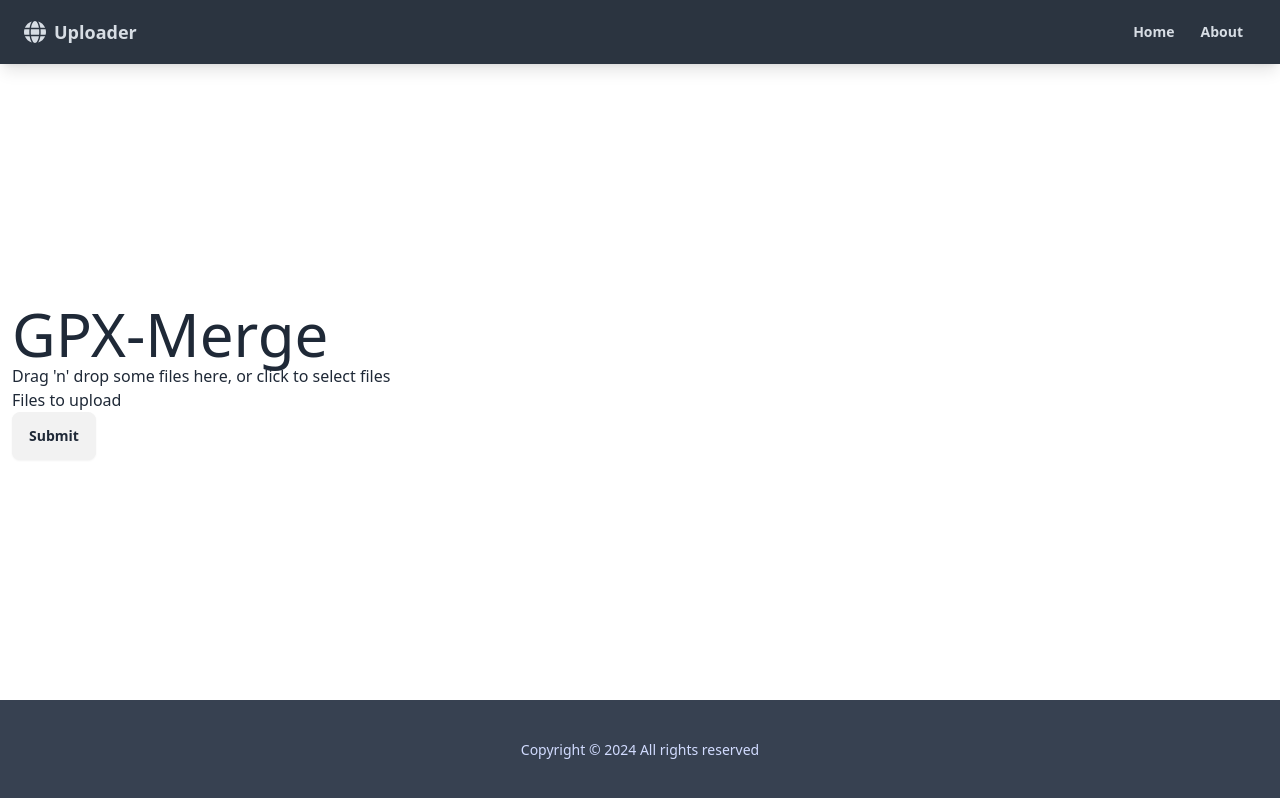
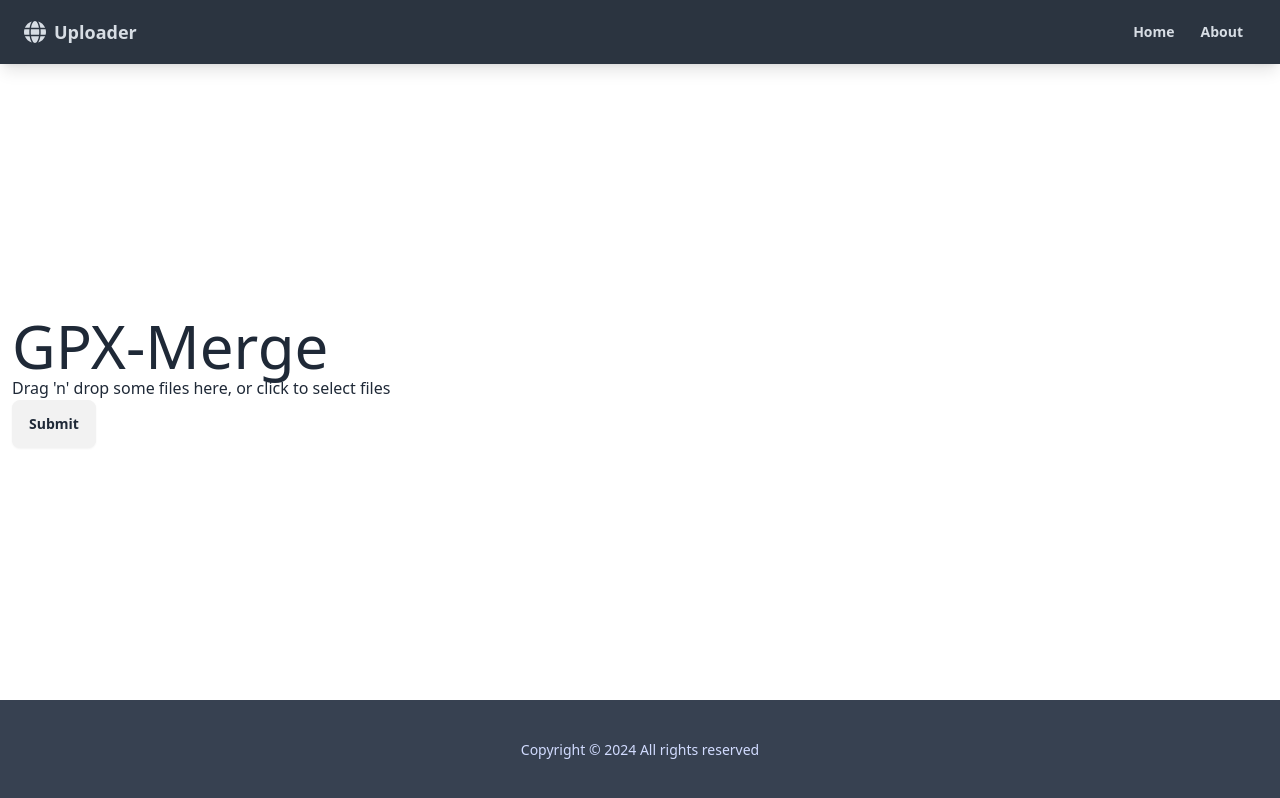
Before and after one commit to todofixme/gps-tools-frontend, a React (Vite) app: page / in a window 1280 px wide. Built offline with nearby package versions, Linux system fonts and the light colour scheme.

Commit message:
process merge-request

```diff
--- a/src/components/upload/ListUploadedFiles.jsx
+++ b/src/components/upload/ListUploadedFiles.jsx
@@ -1,10 +1,12 @@
-import { useContext } from 'react'
+import { useContext, useState } from 'react'
 import UploadedFilesContext from '../../context/UploadedFilesContext'
 import { DragDropContext, Droppable, Draggable } from '@hello-pangea/dnd'
 import { FaTrashCan, FaEllipsisVertical } from 'react-icons/fa6'
+import API from '../http-common'
 
 function ListUploadedFiles() {
-  const { uploadedFiles, setUploadedFiles } = useContext(UploadedFilesContext)
+  const { uploadedFiles, setUploadedFiles, mergedFile, setMergedFile } =
+    useContext(UploadedFilesContext)
 
   const reorder = (list, startIndex, endIndex) => {
     const result = Array.from(list)
@@ -20,7 +22,17 @@ function ListUploadedFiles() {
   }
 
   const handleMergeRequest = () => {
-    uploadedFiles.map((file) => console.log(file))
+    const params = uploadedFiles.map((file) => 'fileId=' + file.id)
+    const joinedParams = params.join('&')
+
+    API.post('/merge?' + joinedParams).then((response) => {
+      setMergedFile(response.data)
+      setUploadedFiles([])
+    })
+  }
+
+  const handleReset = () => {
+    setMergedFile(null)
   }
 
   return (
@@ -58,6 +70,18 @@ function ListUploadedFiles() {
           </button>
         )}
       </div>
+
+      <div>
+        {mergedFile !== null && (
+          <>
+            <a href={mergedFile.href}>{mergedFile.filename}</a>
+            <br />
+            <button className='btn btn-active' onClick={handleReset}>
+              Reset
+            </button>
+          </>
+        )}
+      </div>
     </>
   )
 }
--- a/src/components/upload/UploadForm.jsx
+++ b/src/components/upload/UploadForm.jsx
@@ -3,7 +3,7 @@ import { useDropzone } from 'react-dropzone'
 import UploadedFilesContext from '../../context/UploadedFilesContext'
 
 function UploadForm() {
-  const { filesToUpload, setFilesToUpload, uploadFile } =
+  const { filesToUpload, setFilesToUpload, uploadFile, mergedFile } =
     useContext(UploadedFilesContext)
 
   const onDrop = useCallback(
@@ -45,6 +45,7 @@ function UploadForm() {
 
   return (
     <>
+      {mergedFile === null && (
         <form onSubmit={handleOnSubmit}>
           <div>
             <section className='container'>
@@ -56,10 +57,13 @@ function UploadForm() {
                   <p>Drag 'n' drop some files here, or click to select files</p>
                 )}
               </div>
+
+              {files.length > 0 && (
                 <aside>
                   <h4>Files to upload</h4>
                   <ul>{files}</ul>
                 </aside>
+              )}
             </section>
           </div>
 
@@ -75,6 +79,7 @@ function UploadForm() {
             )}
           </div>
         </form>
+      )}
     </>
   )
 }
--- a/src/context/UploadedFilesContext.jsx
+++ b/src/context/UploadedFilesContext.jsx
@@ -6,13 +6,14 @@ const UploadedFilesContext = createContext()
 export const UploadedFilesProvider = ({ children }) => {
   const [filesToUpload, setFilesToUpload] = useState([])
   const [uploadedFiles, setUploadedFiles] = useState([])
+  const [mergedFile, setMergedFile] = useState(null)
 
   const uploadFile = async (file) => {
     const formData = new FormData()
     formData.append('file', file)
 
     const result = await http
-      .post('/upload/files', formData, {
+      .post('/files', formData, {
         headers: {
           'Content-Type': 'multipart/form-data',
         },
@@ -30,6 +31,8 @@ export const UploadedFilesProvider = ({ children }) => {
         setFilesToUpload,
         uploadedFiles,
         setUploadedFiles,
+        mergedFile,
+        setMergedFile,
         uploadFile,
       }}
     >
```
Lines whose indentation alone changed are shown as unchanged.
